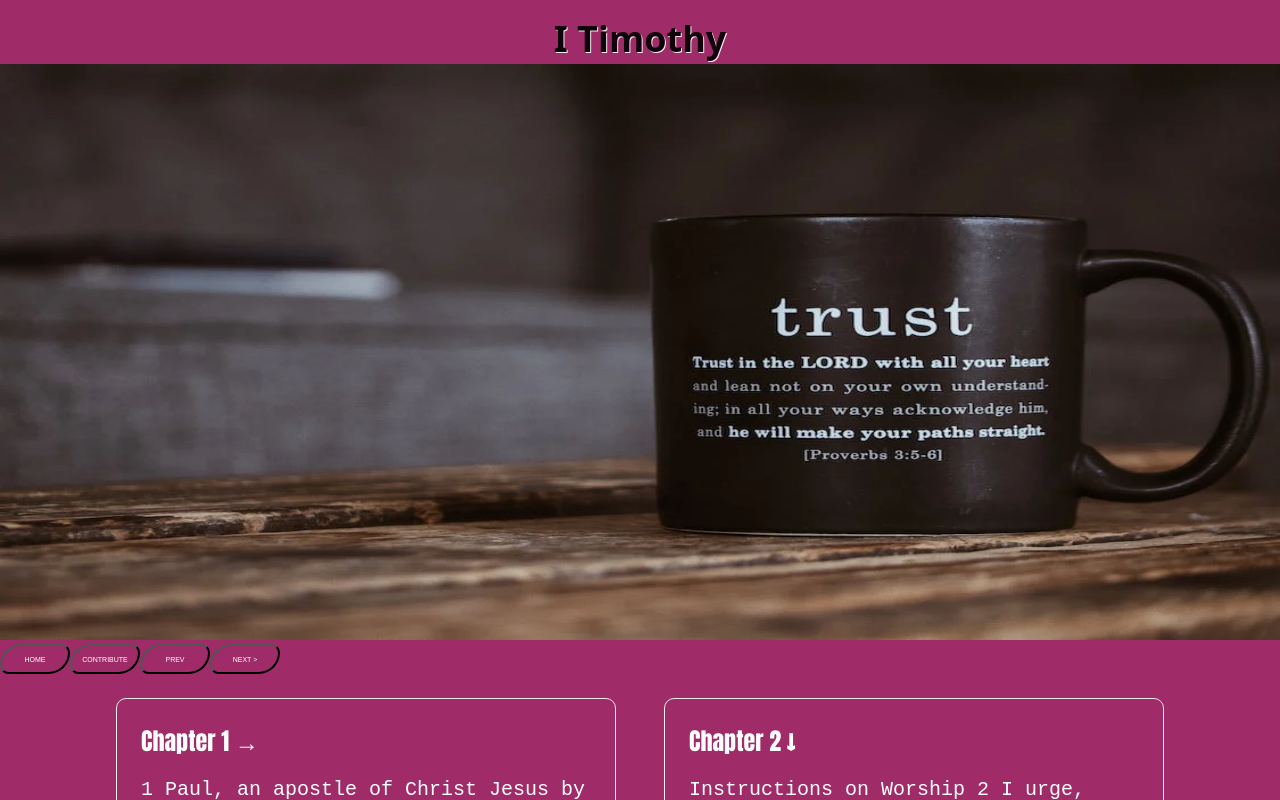
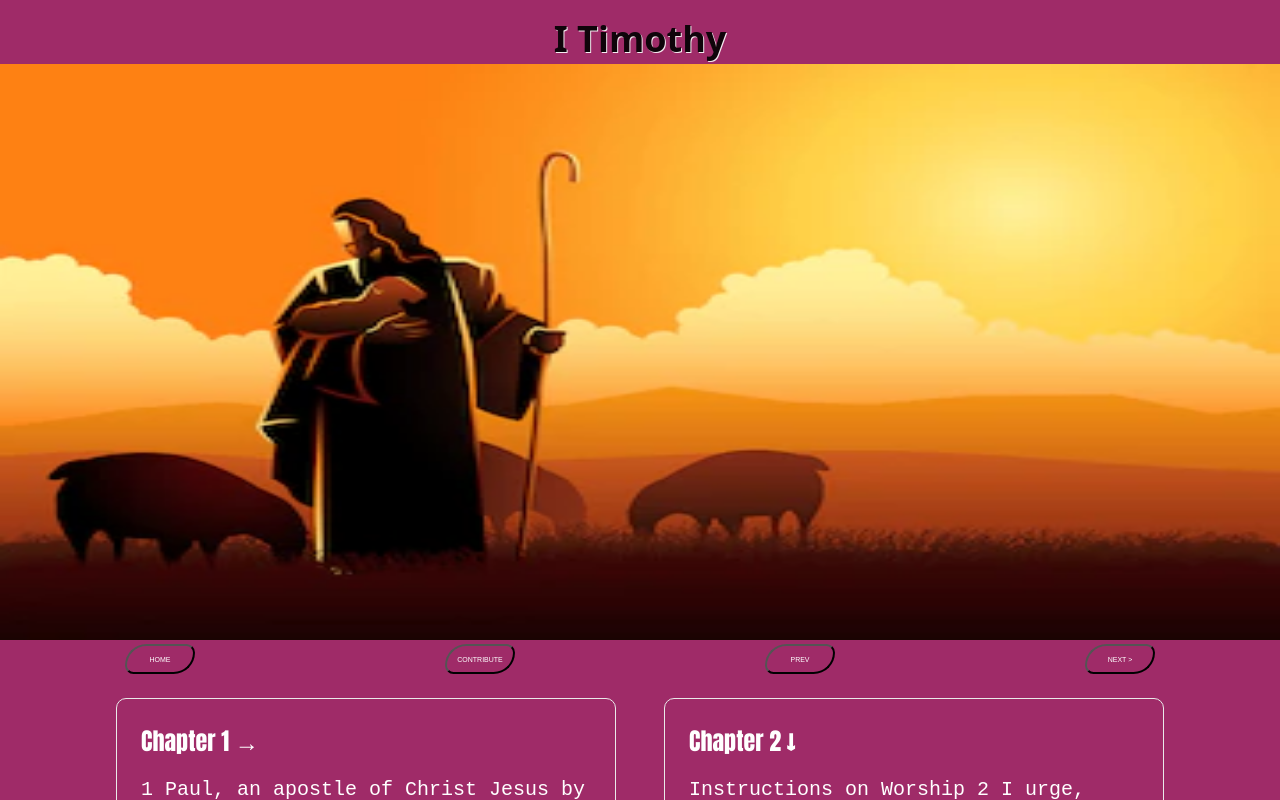
Before and after one commit to jnutt367/proverbs, a Next.js app: page / in a window 1280 px wide. Shown: the top 800 px of the page. Built offline with nearby package versions, Linux system fonts and the light colour scheme.

Commit message:
Update index.js
jesus-as-shepherd_24381-1007.webp

```diff
--- a/pages/index.js
+++ b/pages/index.js
@@ -17,13 +17,13 @@ export default function Home() {
         </h1>
         <div className={styles.hero}>
        <Image
-                                src="/pexels-photo-4200823.webp"
+                                src="/jesus-as-shepherd_24381-1007.webp"
                                 alt="Jesus teaching"
                                 height={900}
                                 width={2000}
                                 priority
                               />
-
+              <div className={styles.nav}>
     <a href="https://the-holy-bible.vercel.app/">
             <button className={styles.button}> HOME </button>
        </a>
@@ -37,6 +37,7 @@ export default function Home() {
         <a href="https://second-timothy.vercel.app/">
             <button className={styles.button}>NEXT > </button>
        </a>
+            </div>
         <div className={styles.grid}>
           <a href="https://nextjs.org/docs" className={styles.card}>
             <h2>Chapter 1 &rarr;</h2>
```
